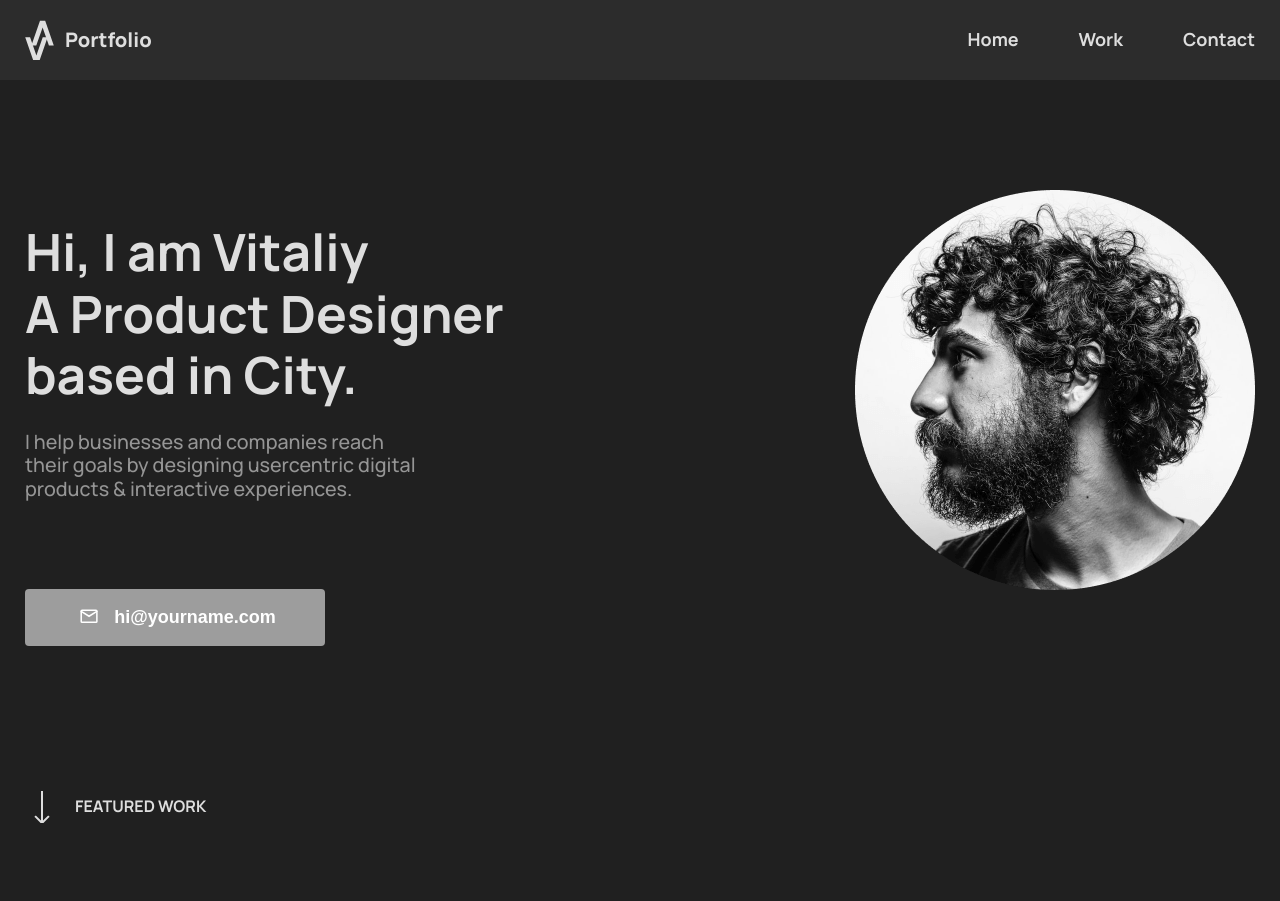
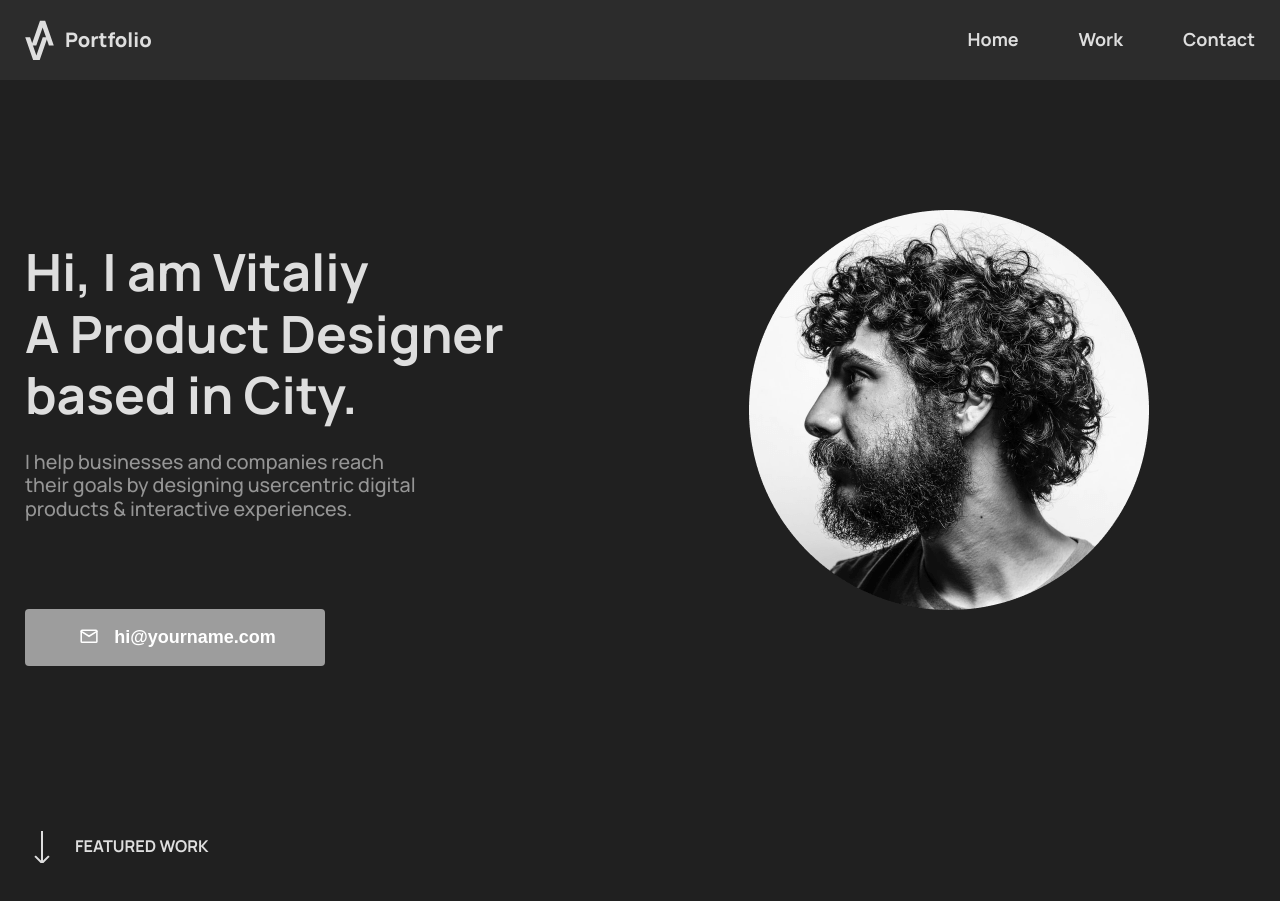
Before and after one commit to EgoshinVA/my-portfolio, a React (Create React App) app: page / in a window 1280 px wide. Shown: the top 901 px of the page. Built offline with nearby package versions, Linux system fonts and the light colour scheme.

Commit message:
pixel perfect

```diff
--- a/src/layout/sections/contact/Contact.tsx
+++ b/src/layout/sections/contact/Contact.tsx
@@ -27,6 +27,12 @@ const StyledContact = styled.section`
     margin: 0 auto;
   }
 
+  ${SectionTitle}{
+    padding: 240px 0 24px;
+  }
+
+
+
   padding-bottom: 124px;
 
 `
--- a/src/layout/sections/main/Main.tsx
+++ b/src/layout/sections/main/Main.tsx
@@ -29,13 +29,14 @@ export const Main = () => {
 };
 
 const StyledMain = styled.section`
-  padding: 190px 0 145px;
+  padding: 210px 0 145px;
   @media ${theme.media.tablet} {
     ${FlexWrapper} {
       flex-direction: column-reverse;
       justify-content: center;
       align-items: center;
     }
+    padding: 144px 0 128px;
   }
 `
 
@@ -62,15 +63,18 @@ const MainTitle = styled.h1`
   margin-top: 31px;
   @media ${theme.media.tablet} {
     text-align: center;
+    margin-top: 64px;
   }
 `
 
 const Image = styled.img`
   max-width: 400px;
   max-height: 400px;
+  margin-right: 106px;
 
   @media ${theme.media.tablet} {
     width: 240px;
     height: 240px;
+    margin-right: 0;
   }
 `
--- a/src/layout/sections/visual/Visual.tsx
+++ b/src/layout/sections/visual/Visual.tsx
@@ -37,6 +37,12 @@ ${FlexWrapper}{
     gap: 16px;
   }
 }
+  ${SectionTitle}{
+    @media ${theme.media.tablet} {
+      padding: 116px 0 34px;
+    }
+  }
+
 `
 
 const Picture = styled.img`
--- a/src/layout/sections/work/Work.tsx
+++ b/src/layout/sections/work/Work.tsx
@@ -8,6 +8,7 @@ import phone from '../../../assets/images/phone.png'
 import {Container} from "../../../components/Container";
 import Icon from "../../../components/icon/Icon";
 import {theme} from "../../../style/Theme";
+import {font} from "../../../style/Common";
 
 
 export const Work = () => {
@@ -34,20 +35,30 @@ export const Work = () => {
 };
 
 const StyledWork = styled.section`
+  padding-top: 20px;
   ${FlexWrapper}{
     gap: 24px;
   }
 `
 
-const Label = styled.label``
+const Label = styled.label`
+  ${font({Fmax: 16, Fmin: 18, weight:700})};
+  text-transform: uppercase;
+  @media ${theme.media.tablet}{
+    text-transform: capitalize;
+  }
+`
 
 const LabelIcon = styled.div`
   font-size: 16px;
   font-weight: 700;
-  text-transform: uppercase;
   display: flex;
   align-items: center;
   margin-bottom: 80px;
+
+  @media ${theme.media.tablet}{
+    margin-bottom: 39px;
+  }
 
 `
 
```
